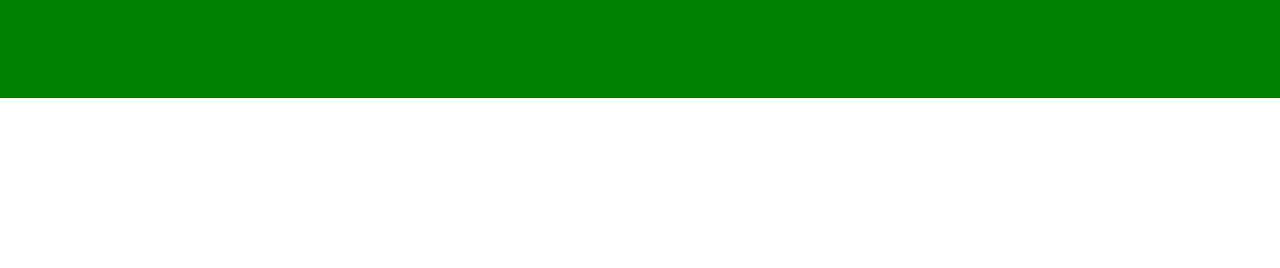
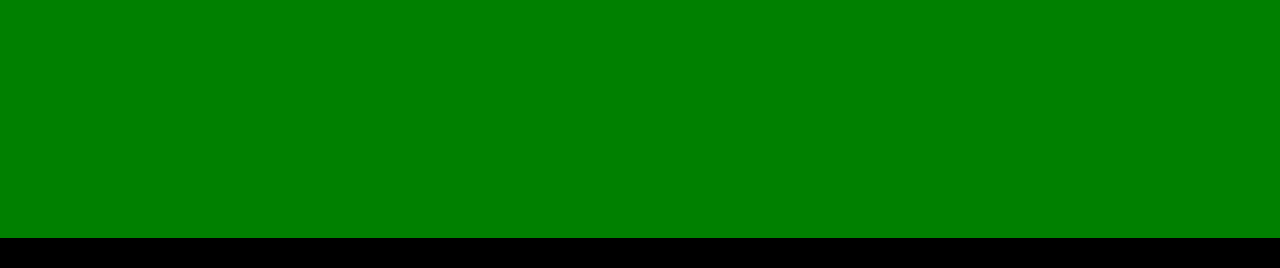
Before and after one commit to satyamrk18/katkade-s, a website: page index.html in a window 1280 px wide. Shown: the part 5956-6224 px from the top of the page. Before the commit the page ends 6054 px from the top, so only its background shows below. Drawn offline with nearby package versions, Linux system fonts and the light colour scheme.

Commit message:
copyright cesction added to bottom of webpage

```diff
--- a/css/home.css
+++ b/css/home.css
@@ -422,9 +422,15 @@ textarea {
   border-radius:5px;
 }
 .footer {
-  background-color: green;
-  height: 100px;
+  background-color:green;
+  height:30vh;
   width: 100%;
+}
+.credites
+{
+  height:30px;
+  width:100%;
+  background-color:black;
 }
 /*mobile*/
 @media (max-width: 600px) {
--- a/index.html
+++ b/index.html
@@ -729,8 +729,10 @@
       spellcheck="true"></textarea>
       <button type="button" onclick="sendEmail()" class="send-btn">Send</button>
       </div>
-    <!--footer-->
-    <div class="footer"></div>
+      <!--footer-->
+      <div class="footer"></div>
+      <!--credites-->
+      <div class="credites"></div>
     <script src="./js/script.js"></script>
     <script src="https://unpkg.com/aos@2.3.1/dist/aos.js"></script>
   </body>
```
